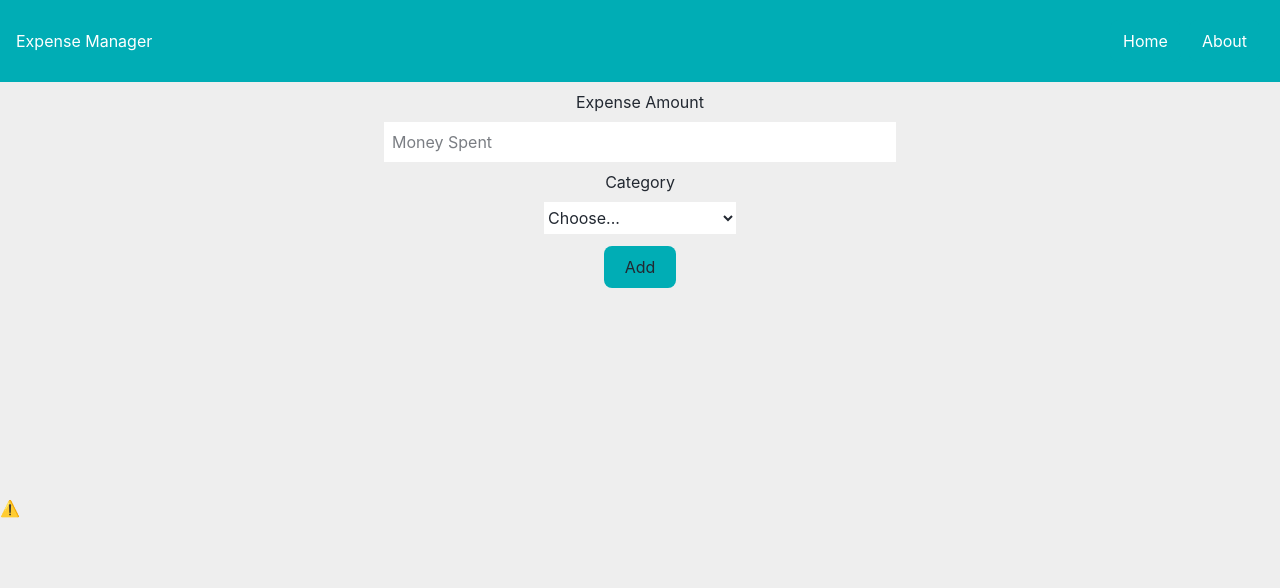
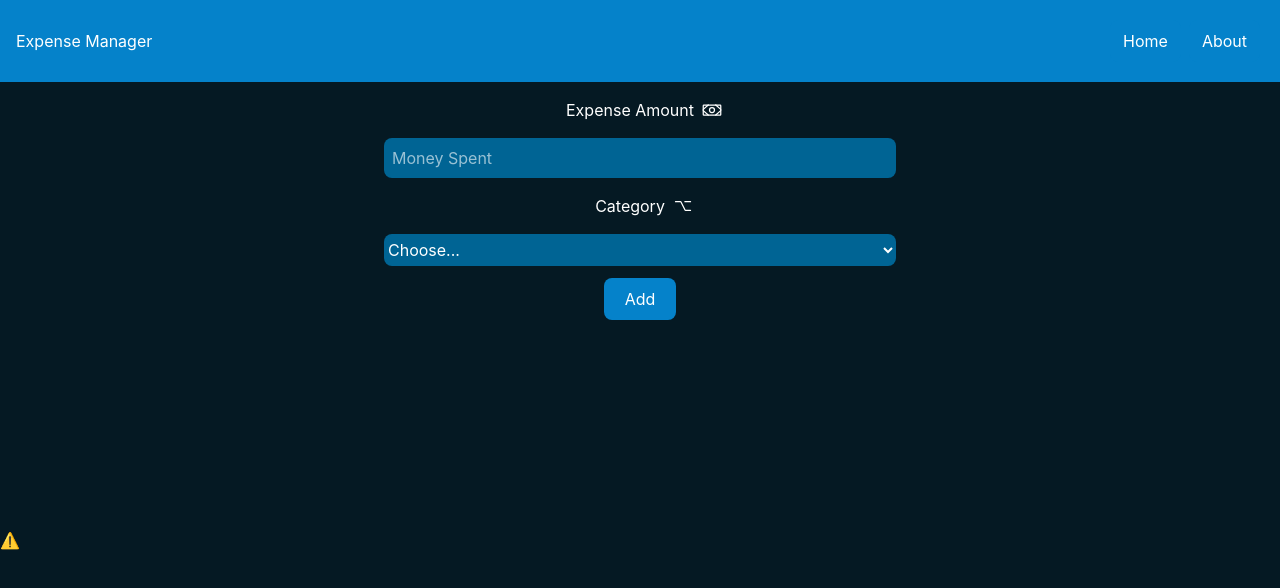
Before and after one commit to Uraniumking007/Expense-Manager, a website built with Vite: page index.html in a window 1280 px wide. Built offline with nearby package versions, Linux system fonts and the light colour scheme; no server answers.

Commit message:
changed theme

```diff
--- a/index.html
+++ b/index.html
@@ -2,7 +2,12 @@
 <html lang="en">
   <head>
     <meta charset="UTF-8" />
-    <meta name="viewport" content="width=device-width, initial-scale=1.0" />
+    <!-- <meta name="viewport" content="width=device-width, initial-scale=1.0" /> -->
+    <meta
+      name="viewport"
+      content="width=device-width, initial-scale=1.0, maximum-scale=1.0, user-scalable=0"
+    />
+
     <title>Expense Manager</title>
     <link rel="stylesheet" href="./style.css" />
     <script type="module" src="./script.js"></script>
@@ -30,17 +35,33 @@
       </div>
     </header>
     <div class="bg-space flex justify-center text-black flex-col w-full">
-      <div class="flex justify-center text-center items-center flex-col mt-2">
-        Expense Amount
+      <div
+        class="flex flex-col justify-center text-center items-center text-white mt-2"
+      >
+        <div class="flex items-center justify-center">
+          <h4 class="p-2">Expense Amount</h4>
+          <img
+            src="/public/cash.svg"
+            alt="money-spent"
+            class="w-[20px] h-[20px] text-white"
+          />
+        </div>
         <input
           type="number"
-          class="bg-white placeholder:text-black placeholder:opacity-60 p-2 m-2 w-2/5 appearance-none"
+          class="bg-dark-blue rounded-lg text-white placeholder:text-white placeholder:opacity-60 p-2 m-2 w-2/5 appearance-none"
           id="expense-amount"
           placeholder="Money Spent"
         />
-        <span class="input-group-text"> Category </span>
+        <div class="flex justify-center items-center">
+          <span class="input-group-text text-white p-2"> Category </span>
+          <img
+            src="/public/options.svg"
+            alt="options"
+            class="w-[20px] h-[20px]"
+          />
+        </div>
         <select
-          class="bg-white text-black m-2 w-48 h-8"
+          class="bg-dark-blue text-white rounded-lg m-2 w-2/5 h-8"
           id="inputGroupSelect03"
         >
           <option value="0" class="text-opacity-50" selected>Choose...</option>
--- a/tailwind.config.cjs
+++ b/tailwind.config.cjs
@@ -4,11 +4,12 @@ module.exports = {
   theme: {
     extend: {
       colors: {
-        space: '#EEEEEE',
-        teal: '#00ADB5',
-        grey: '#D3D3D3',
+        space: '#051923',
+        teal: '#0582CA',
+        grey: '#00A6FB',
         black: '#222831',
-        'grey-dark': '#464646',
+        'dark-blue': '#006494',
+        'grey-dark': '#003554',
       },
     },
   },
```
Also changed, not shown: public/cash.svg (added), public/options.svg (added).
